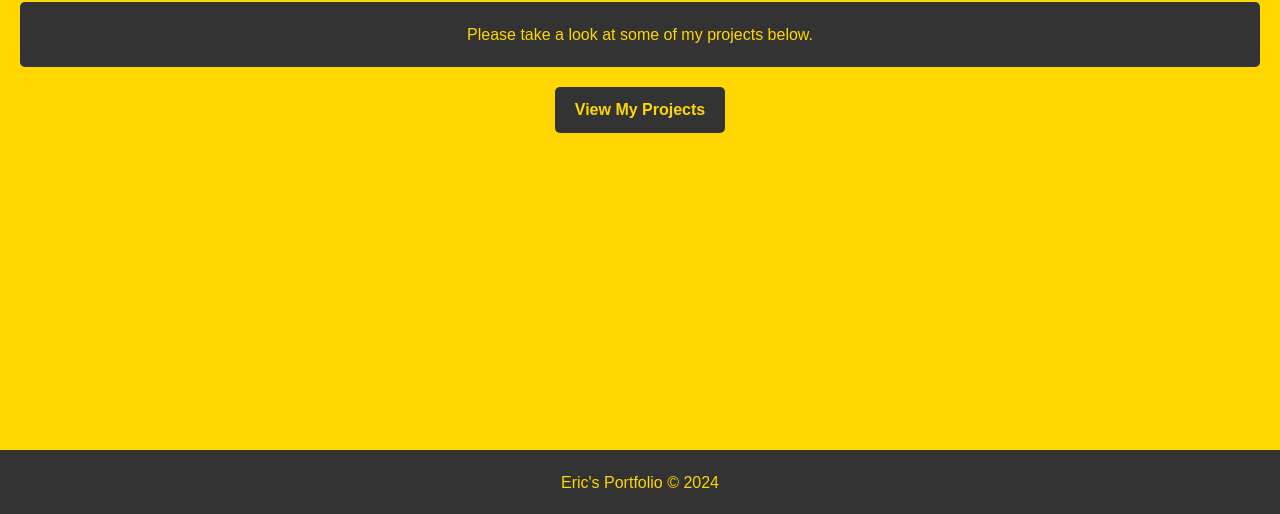
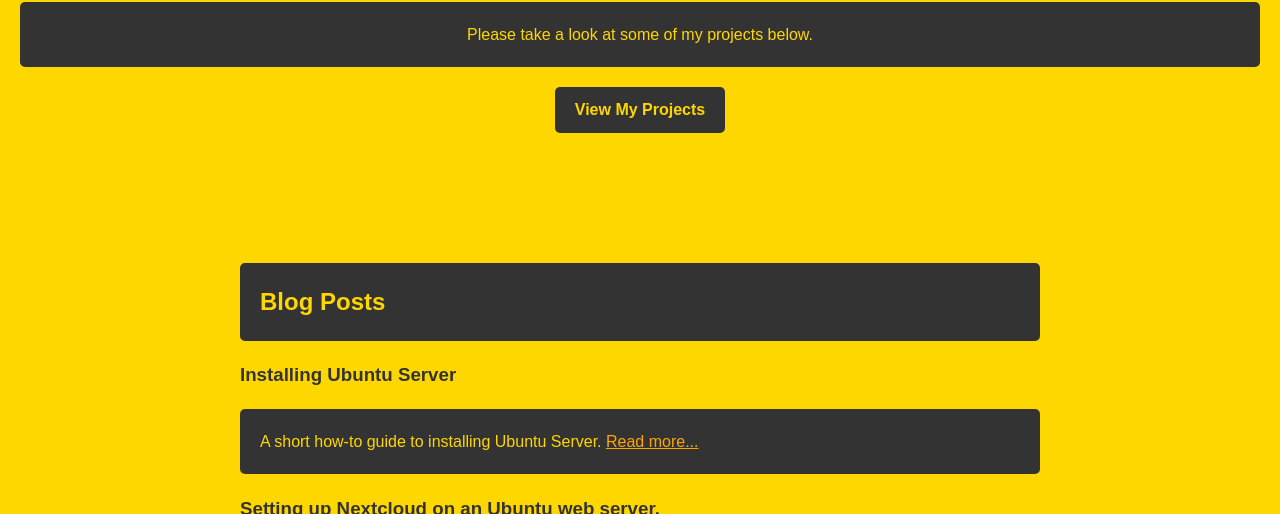
Before and after one commit to nullityrooted/nullityrooted.github.io, a plain HTML site: page index.html in a window 1280 px wide. Shown: the part 219-733 px from the top of the page. Drawn offline with Linux system fonts and the light colour scheme.

Commit message:
Blog additions.

```diff
--- a/css/style.css
+++ b/css/style.css
@@ -153,6 +153,31 @@ main {
     flex: 1;
 }
 
+.blog-posts {
+    width: 100%;
+    max-width: 800px;
+    margin: 40px auto;
+    padding: 20px;
+}
+
+.post {
+    margin-bottom: 20px;
+}
+
+.post h3 a {
+    color: #333; /* Adjust based on your color scheme */
+    text-decoration: none; /* Removes underline */
+}
+
+.post p {
+    color: gold; /* Lighter text color for description */
+}
+
+.post a {
+    color: orange; /* Color for 'Read more' link */
+}
+
+
 .footer {
     text-align: center;
     padding: 20px;
--- a/css/wifi_qr_generator.css
+++ b/css/wifi_qr_generator.css
@@ -15,7 +15,7 @@ body {
     background-color: #fff; /* Light mode container background */
     padding: 20px;
     border-radius: 8px;
-    box-shadow: 0 2px 4px rgba(0, 0, 0, 0.1);
+    box-shadow: 0px 2px 14px rgba(0, 0, 0, 0.1);
 }
 
 /* General form styling */
--- a/index.html
+++ b/index.html
@@ -31,6 +31,20 @@
         </div>
     </main>
 
+    <!-- Blog Posts Section -->
+    <div class="blog-posts">
+        <h2>Blog Posts</h2>
+        <div class="post">
+            <h3><a href="blog/post1.html">Installing Ubuntu Server</a></h3>
+            <p>A short how-to guide to installing Ubuntu Server. <a href="blog/post1.html">Read more...</a></p>
+        </div>
+        <div class="post">
+            <h3><a href="blog/post2.html">Setting up Nextcloud on an Ubuntu web server.</a></h3>
+            <p>How to host your own cloud on your very own web server! <a href="blog/post2.html">Read more...</a></p>
+        </div>
+        <!-- Add more posts here -->
+    </div>
+
     <footer class="footer">
         Eric's Portfolio © 2024
         <div class="social-links">
```
